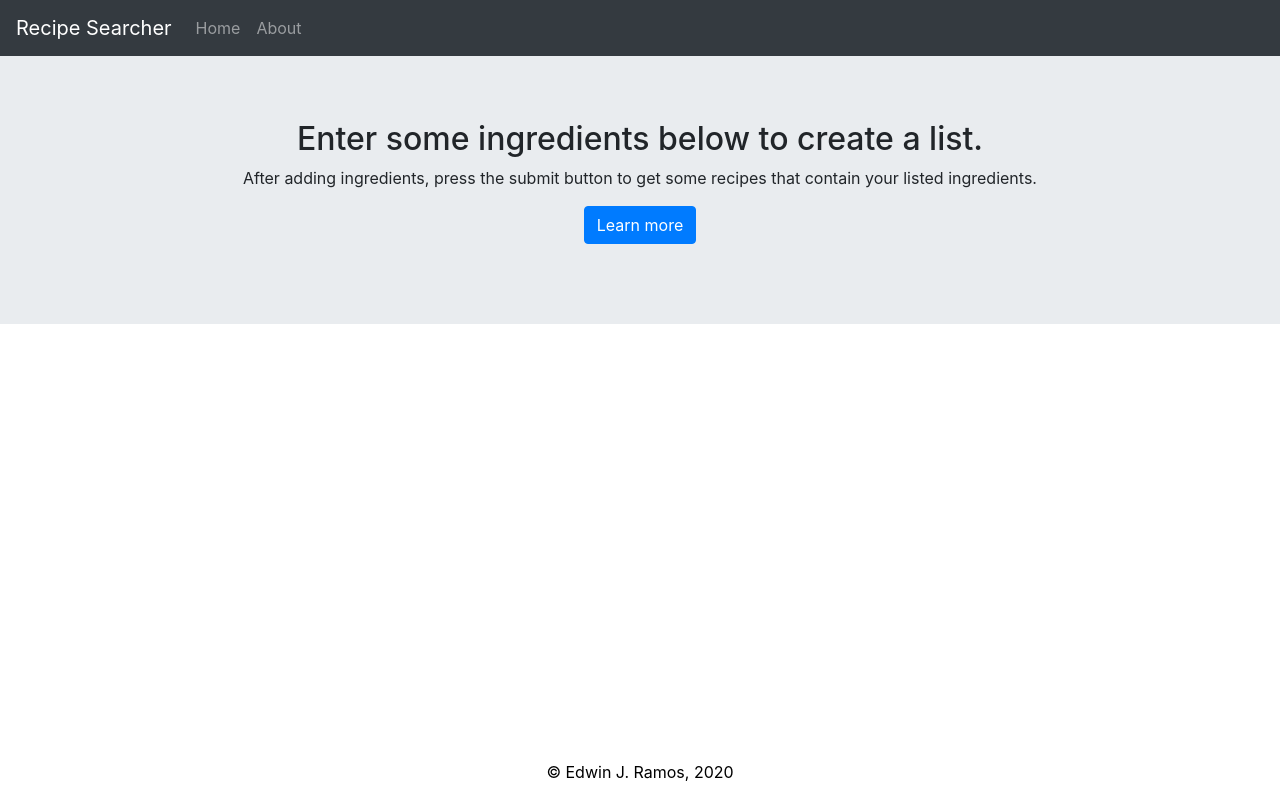
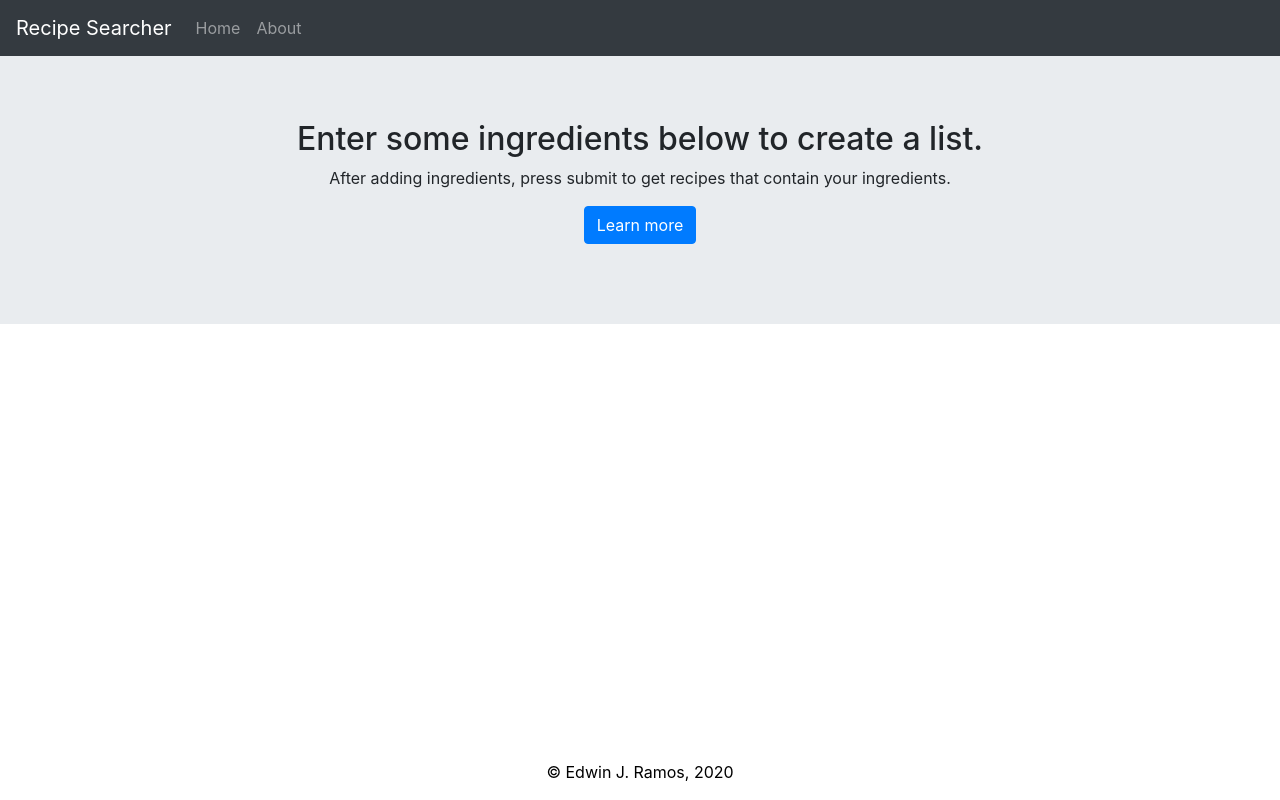
Before and after one commit to Ramos159/Recipe-Searcher, a React (Create React App) app: page / in a window 1280 px wide. Built offline with nearby package versions, Linux system fonts and the light colour scheme.

Commit message:
added eslint, autodfixed issues

```diff
--- a/src/App.tsx
+++ b/src/App.tsx
@@ -1,11 +1,11 @@
 import React from 'react';
 // import logo from './logo.svg';
-import Navbar from 'react-bootstrap/Navbar'
-import Nav from 'react-bootstrap/Nav'
+import Navbar from 'react-bootstrap/Navbar';
+import Nav from 'react-bootstrap/Nav';
 // import Form from 'react-bootstrap/Form'
 // import FormControl from 'react-bootstrap/FormControl'
-import Button from 'react-bootstrap/Button'
-import Jumbotron from 'react-bootstrap/Jumbotron'
+import Button from 'react-bootstrap/Button';
+import Jumbotron from 'react-bootstrap/Jumbotron';
 import 'bootstrap/dist/css/bootstrap.min.css';
 import './App.css';
 
@@ -29,7 +29,7 @@ function App() {
         <h2>
           Enter some ingredients below to create a list.
         </h2>
-        <p>After adding ingredients, press the submit button to get some recipes that contain your listed ingredients.</p>
+        <p>After adding ingredients, press submit to get recipes that contain your ingredients.</p>
         <p><Button variant="primary">Learn more</Button></p>
       </Jumbotron>
       <footer className="footer">
```
Also changed, not shown: package.json (+10 -0 lines), .eslintrc.js (added), 1 other file (tests, documents, lock files or other folders). Lines whose indentation alone changed are shown as unchanged.
